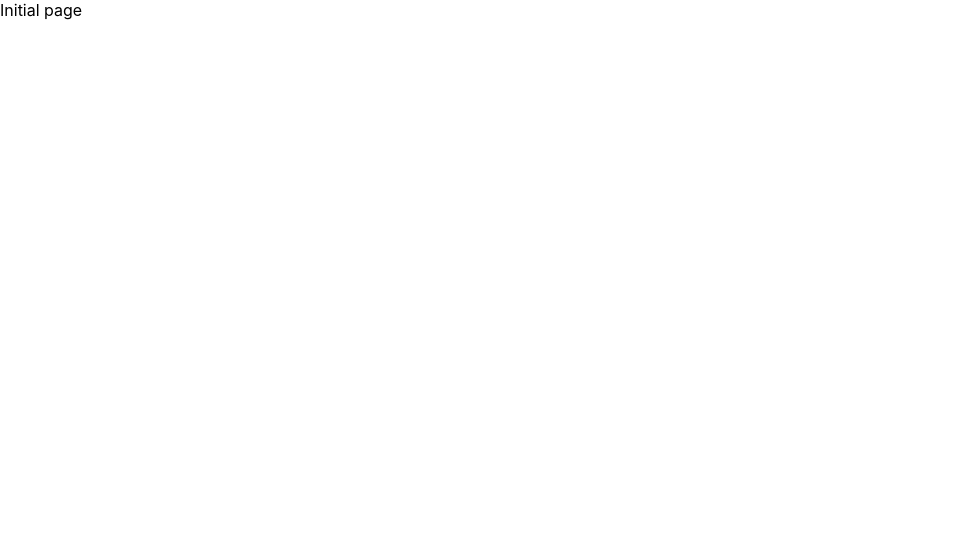
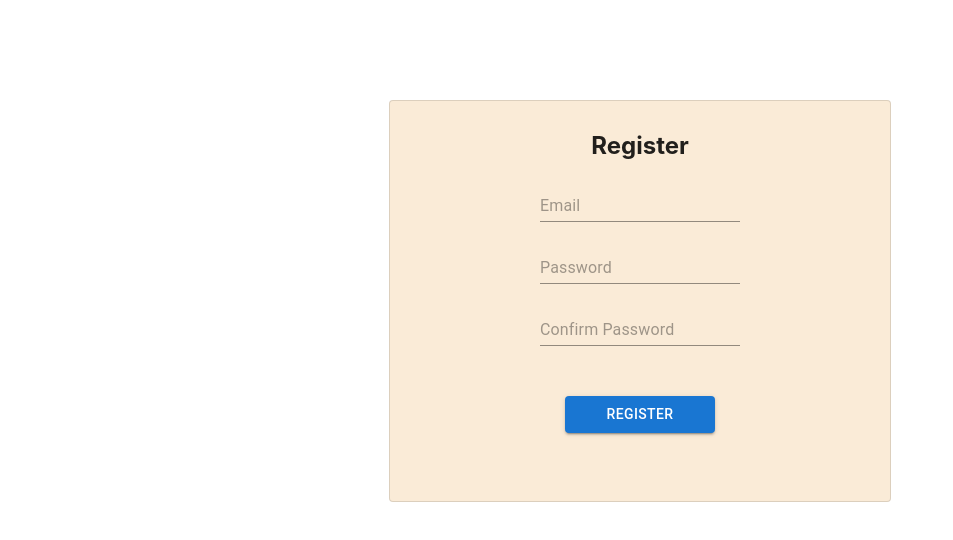
Before and after one commit to AndrejKaravida/solar-service-ui, a React (Create React App) app: page / in a window 1280 px wide. Shown: the top 540 px of the page, without its empty margins (0-953 px from the left). Built offline with nearby package versions, Linux system fonts and the light colour scheme.

Commit message:
Added Material UI, initial login and register components

```diff
--- a/package.json
+++ b/package.json
@@ -3,6 +3,9 @@
   "version": "0.1.0",
   "private": true,
   "dependencies": {
+    "@emotion/react": "^11.7.0",
+    "@emotion/styled": "^11.6.0",
+    "@mui/material": "^5.2.2",
     "@testing-library/jest-dom": "^5.15.1",
     "@testing-library/react": "^11.2.7",
     "@testing-library/user-event": "^12.8.3",
@@ -10,6 +13,7 @@
     "@types/node": "^12.20.37",
     "@types/react": "^17.0.37",
     "@types/react-dom": "^17.0.11",
+    "bootstrap": "^5.1.3",
     "prettier": "^2.5.0",
     "react": "^17.0.2",
     "react-dom": "^17.0.2",
--- a/src/App.tsx
+++ b/src/App.tsx
@@ -1,7 +1,13 @@
 import React from "react";
+import { Login } from "./Login/Login";
+import { Register } from "./Register/Register";
 
 function App() {
-  return <div>Initial page</div>;
+  return (
+    <div>
+      <Register />
+    </div>
+  );
 }
 
 export default App;
--- /dev/null
+++ b/src/Login/Login.module.css
@@ -0,0 +1,23 @@
+.loginWrapper {
+    width: 500px;
+    height: 400px;
+    margin: 100px auto 0;
+    background-color: antiquewhite !important;
+}
+
+.inputElement {
+    display: flex;
+    margin: 30px auto;
+    width: 200px;
+}
+
+.loginButton {
+    width: 150px;
+    display: flex !important;
+    margin: 50px auto !important;
+}
+
+.loginText {
+    margin: 30px auto 20px;
+    text-align: center;
+}
--- /dev/null
+++ b/src/Login/Login.tsx
@@ -0,0 +1,41 @@
+import { useState } from "react";
+import { Button, Card, Input } from "@mui/material";
+import styles from "./Login.module.css";
+
+export const Login = () => {
+  const [email, setEmail] = useState("");
+  const [password, setPassword] = useState("");
+
+  const onLoginHandler = () => {
+    console.log(email, password);
+  };
+
+  return (
+    <Card variant={"outlined"} className={styles.loginWrapper}>
+      <h2 className={styles.loginText}>Login</h2>
+      <div className={styles.inputElement}>
+        <Input
+          type="text"
+          placeholder={"Email"}
+          value={email}
+          onChange={(e) => setEmail(e.target.value)}
+        />
+      </div>
+      <div className={styles.inputElement}>
+        <Input
+          type="password"
+          placeholder={"Password"}
+          value={password}
+          onChange={(e) => setPassword(e.target.value)}
+        />
+      </div>
+      <Button
+        variant={"contained"}
+        className={styles.loginButton}
+        onClick={onLoginHandler}
+      >
+        Login
+      </Button>
+    </Card>
+  );
+};
--- /dev/null
+++ b/src/MainScreen/MainScreen.tsx
@@ -0,0 +1,3 @@
+export const MainScreen = () => {
+  return <div>Main Screen page</div>;
+};
--- /dev/null
+++ b/src/Register/Register.module.css
@@ -0,0 +1,23 @@
+.registerWrapper {
+    width: 500px;
+    height: 400px;
+    margin: 100px auto 0;
+    background-color: antiquewhite !important;
+}
+
+.inputElement {
+    display: flex;
+    margin: 30px auto;
+    width: 200px;
+}
+
+.registerButton {
+    width: 150px;
+    display: flex !important;
+    margin: 50px auto !important;
+}
+
+.registerText {
+    margin: 30px auto 20px;
+    text-align: center;
+}
--- /dev/null
+++ b/src/Register/Register.tsx
@@ -0,0 +1,53 @@
+import { useState } from "react";
+import { Button, Card, Input } from "@mui/material";
+import styles from "./Register.module.css";
+
+export const Register = () => {
+  const [email, setEmail] = useState("");
+  const [password, setPassword] = useState("");
+  const [confirmPassword, setConfirmPassword] = useState("");
+
+  const onRegisterHandler = () => {
+    if (password !== confirmPassword) {
+      return;
+    }
+    console.log(email, password, confirmPassword);
+  };
+
+  return (
+    <Card variant={"outlined"} className={styles.registerWrapper}>
+      <h2 className={styles.registerText}>Register</h2>
+      <div className={styles.inputElement}>
+        <Input
+          type="text"
+          placeholder={"Email"}
+          value={email}
+          onChange={(e) => setEmail(e.target.value)}
+        />
+      </div>
+      <div className={styles.inputElement}>
+        <Input
+          type="password"
+          placeholder={"Password"}
+          value={password}
+          onChange={(e) => setPassword(e.target.value)}
+        />
+      </div>
+      <div className={styles.inputElement}>
+        <Input
+          type="password"
+          placeholder={"Confirm Password"}
+          value={confirmPassword}
+          onChange={(e) => setConfirmPassword(e.target.value)}
+        />
+      </div>
+      <Button
+        variant={"contained"}
+        className={styles.registerButton}
+        onClick={onRegisterHandler}
+      >
+        Register
+      </Button>
+    </Card>
+  );
+};
```
Also changed, not shown: src/MainScreen/MainScreen.module.css (added), 1 other file (tests, documents, lock files or other folders).
